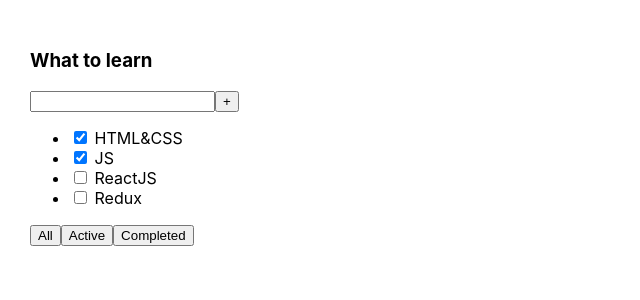
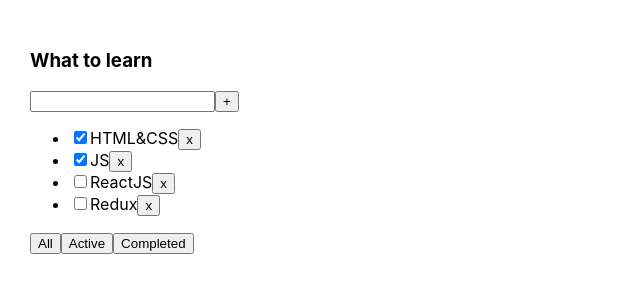
Before and after one commit to TashaBolsh/1-todolist, a React (Create React App) app: page / in a window 1280 px wide. Shown: the top 300 px of the page, without its empty margins (0-640 px from the left). Built offline with nearby package versions, Linux system fonts and the light colour scheme.

Commit message:
TodoList 4

```diff
--- a/package.json
+++ b/package.json
@@ -10,10 +10,12 @@
     "@types/node": "^16.18.1",
     "@types/react": "^18.0.23",
     "@types/react-dom": "^18.0.7",
+    "@types/uuid": "^9.0.1",
     "react": "^18.2.0",
     "react-dom": "^18.2.0",
     "react-scripts": "5.0.1",
     "typescript": "^4.8.4",
+    "uuid": "^9.0.0",
     "web-vitals": "^2.1.4"
   },
   "scripts": {
--- a/src/App.tsx
+++ b/src/App.tsx
@@ -1,17 +1,61 @@
-import React from 'react';
+import React, {useState} from 'react';
 import './App.css';
 import {Todolist} from "./Todolist";
+import {v1} from "uuid";
+export type FilterValuesType = "all" | "active" | "completed"
 
 function App() {
-    const tasks =[
-        { id: 1, title: "HTML&CSS", isDone: true },
-        { id: 2, title: "JS", isDone: true },
-        { id: 3, title: "ReactJS", isDone: false },
-        { id: 4, title: "Redux", isDone: false }
-    ]
+
+    let [tasks,setTasks] = useState([
+        {id: v1(), title: "HTML&CSS", isDone: true},
+        {id: v1(), title: "JS", isDone: true},
+        {id: v1(), title: "ReactJS", isDone: false},
+        {id: v1(), title: "Redux", isDone: false}
+    ])
+
+    const changeIsDone = (newId:string, newIsDone:boolean)=>{setTasks(tasks.map(el => el.id === newId ?{...el, isDone:newIsDone}:el))
+    }
+
+    function removeTask(id: string) {
+        let filteredTasks = tasks.filter(task => task.id !== id);
+        setTasks(filteredTasks);
+    }
+
+    function addTask(title:string){
+        let newTask = {
+            id: v1(),
+            title: title,
+            isDone: false}
+        let newTasks = [newTask, ...tasks];
+        setTasks(newTasks);
+    }
+
+    let [filter, setFilter] = useState<FilterValuesType> ('all')
+    let tasksForTodolist = tasks
+
+    if(filter === 'active')
+    {
+        tasksForTodolist = tasks.filter(task => task.isDone === false)
+    }
+
+    if(filter === 'completed')
+    {
+        tasksForTodolist = tasks.filter(task => task.isDone === true)
+    }
+
+    function changeFilter(value: FilterValuesType)
+    {
+        setFilter(value)
+    }
+
     return (
         <div className="App">
-            <Todolist title="What to learn" tasks = {tasks}/>
+            <Todolist title="What to learn"
+                      tasks={tasksForTodolist}
+                      removeTask={removeTask}
+                      changeFilter={changeFilter}
+                      addTask={addTask}
+            />
         </div>
     );
 }
--- a/src/Todolist.tsx
+++ b/src/Todolist.tsx
@@ -1,35 +1,72 @@
-import React from "react";
+import React, {ChangeEvent, KeyboardEvent, useState} from "react";
+import {FilterValuesType} from "./App";
 
 type TaskType = {
-    id: number,
+    id: string,
     title: string,
     isDone: boolean
 }
 
 type PropsType = {
-   title: string
-   tasks: Array<TaskType>
+    title: string
+    tasks: Array<TaskType>
+    removeTask: (taskId: string) => void
+    changeFilter: (value: FilterValuesType) => void
+    addTask: (title:string) => void
+    changeIsDone:(id:string, newIsDone: boolean)=>void
 }
+
 export function Todolist(props: PropsType) {
+const [newTaskTitle, setNewTaskTitle]=useState("");
 
+const onAllClickHandler =()=>props.changeFilter("all");
+const onActiveClickHandler =()=>props.changeFilter("active");
+const onCompletedClickHandler =()=>props.changeFilter("completed");
+
+
+ const tsarFooHandler=(e:ChangeEvent<HTMLInputElement>)=>{
+     setNewTaskTitle(e.currentTarget.value)
+ }
+
+ const onKeyPressHandler = (e: KeyboardEvent<HTMLInputElement>) => {
+     if(e.key === 'Enter') {
+         props.addTask(newTaskTitle)
+         setNewTaskTitle("");
+     }
+ }
+
+ const addTask = () => {
+     if(newTaskTitle.trim())
+     props.addTask(newTaskTitle.trim());
+     setNewTaskTitle("");
+ }
+ const onChangeHandler =(e:ChangeEvent<HTMLInputElement>) => {
+   setTitle(e.currentTarget.value)
+ }
     return (
         <div>
             <h3>{props.title}</h3>
             <div>
-                <input/>
-                <button>+</button>
+                <input value={newTaskTitle}
+                       onChange={tsarFooHandler}
+                       onKeyDown={onKeyPressHandler}/>
+                <button onClick={addTask}>+</button>
             </div>
             <ul>
                 {
-                    props.tasks.map((t) => {
-                        return <li><input type="checkbox" checked={t.isDone}/> <span>{t.title}</span></li>
-                    })
-                }
+                    props.tasks.map(t =><li key={t.id}>
+
+                        <input type="checkbox" checked={t.isDone}/>
+                        <span>{t.title}</span>
+                        <button onClick={(e) => {
+                            props.removeTask(t.id)}}>x
+                        </button>
+                    </li>)}
             </ul>
             <div>
-                <button>All</button>
-                <button>Active</button>
-                <button>Completed</button>
+                <button onClick={onAllClickHandler}>All</button>
+                <button onClick={onActiveClickHandler}>Active</button>
+                <button onClick={onCompletedClickHandler}>Completed</button>
             </div>
         </div>
     );
```
Also changed, not shown: src/Buttn.tsx (added, +12 -0 lines), 1 other file (tests, documents, lock files or other folders).
